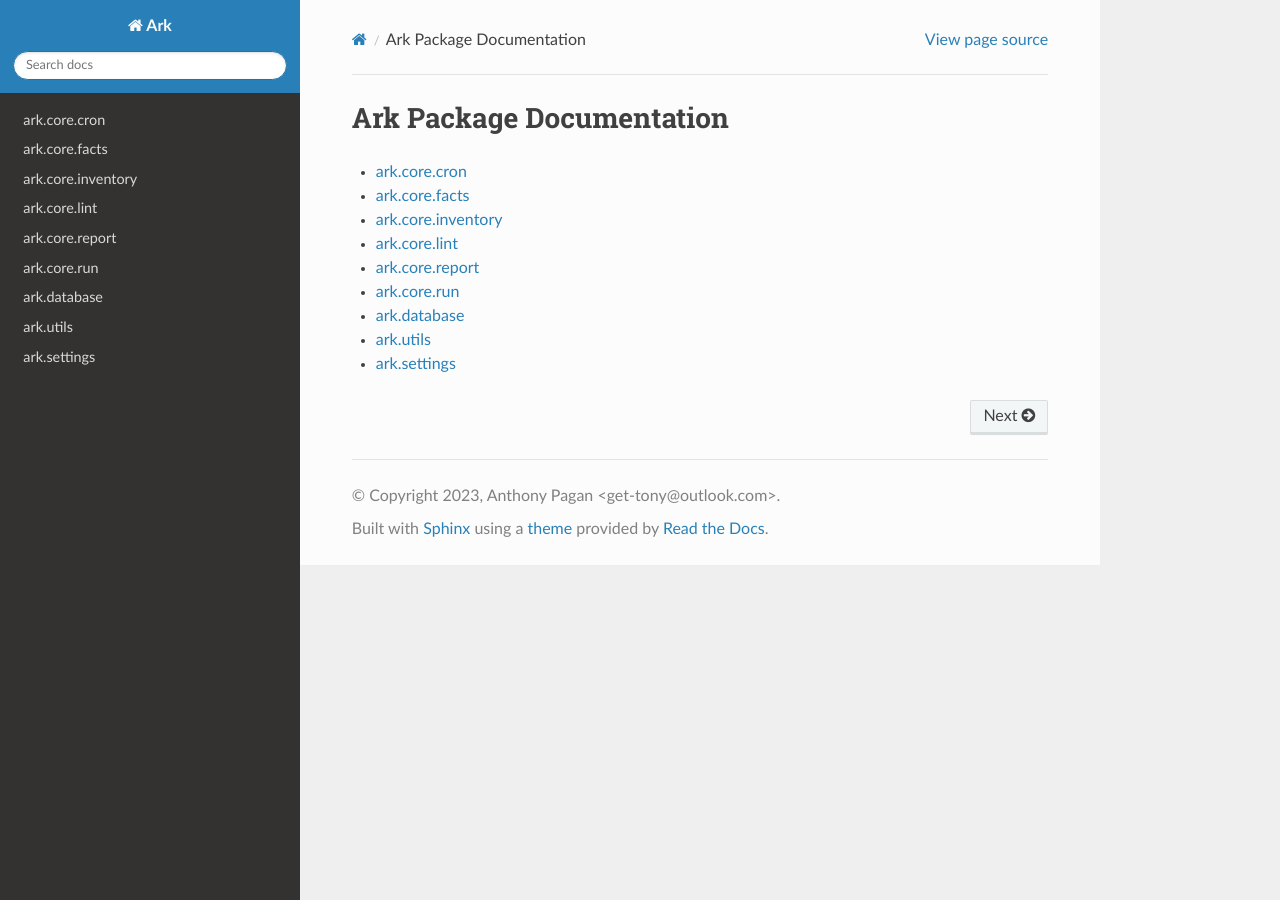
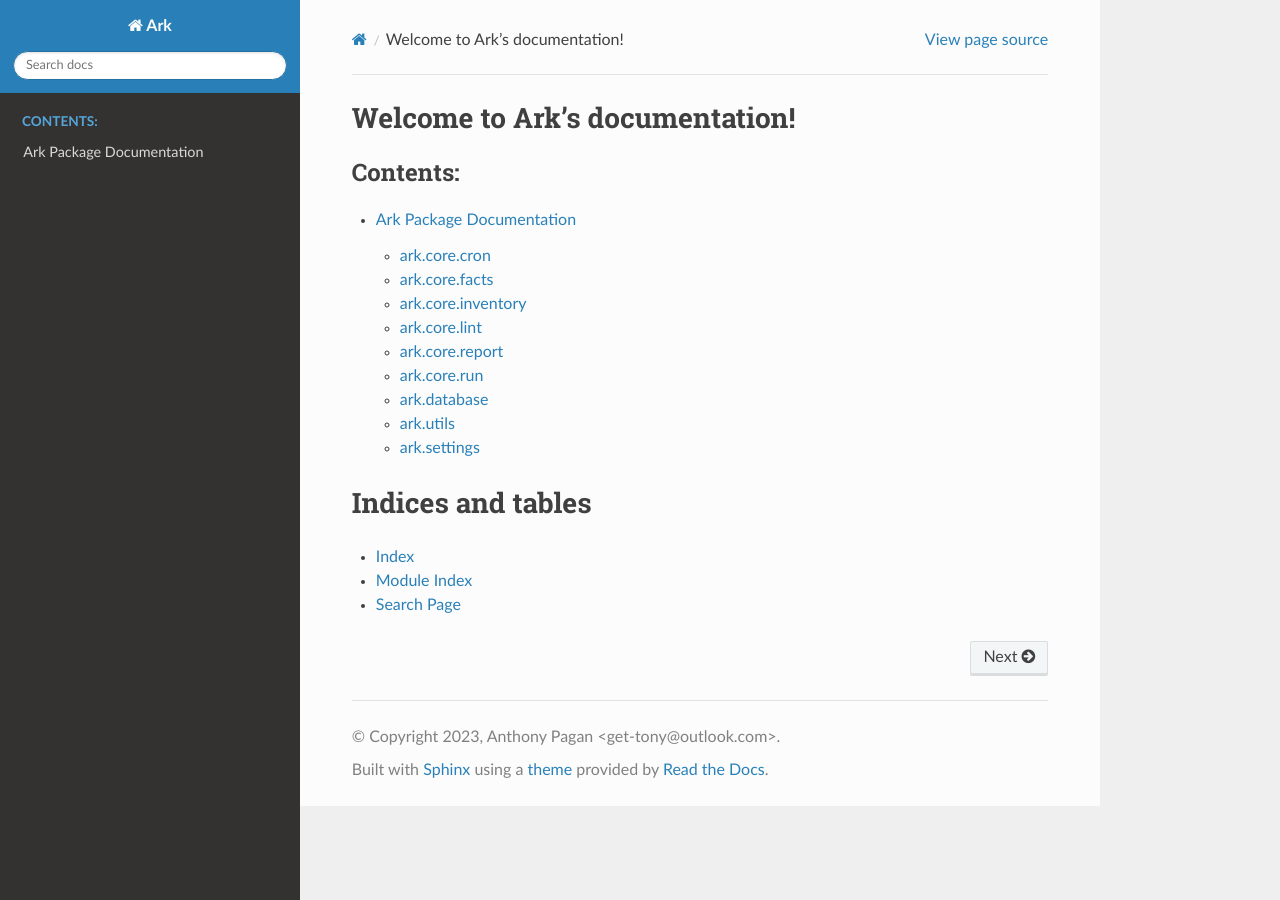
Before and after one commit to Get-Tony/Ark, a Sphinx documentation site: the page built from docs/source/index.rst, in a window 1280 px wide. Built offline with Sphinx 7.4.7 and the Read the Docs theme 2.0.0, drawn with Linux system fonts in a browser that asks for light colours.

Commit message:
Fixes to docs generation

```diff
--- a/docs/source/index.rst
+++ b/docs/source/index.rst
@@ -1,15 +1,16 @@
-Ark Package Documentation
-=========================
+Welcome to Ark's documentation!
+===============================
 
 .. toctree::
    :maxdepth: 2
+   :caption: Contents:
 
-   ark.core.cron
-   ark.core.facts
-   ark.core.inventory
-   ark.core.lint
-   ark.core.report
-   ark.core.run
-   ark.database
-   ark.utils
-   ark.settings
+   modules
+
+
+Indices and tables
+==================
+
+* :ref:`genindex`
+* :ref:`modindex`
+* :ref:`search`
```
Also changed, not shown: docs/source/modules.rst (added, +15 -0 lines).
